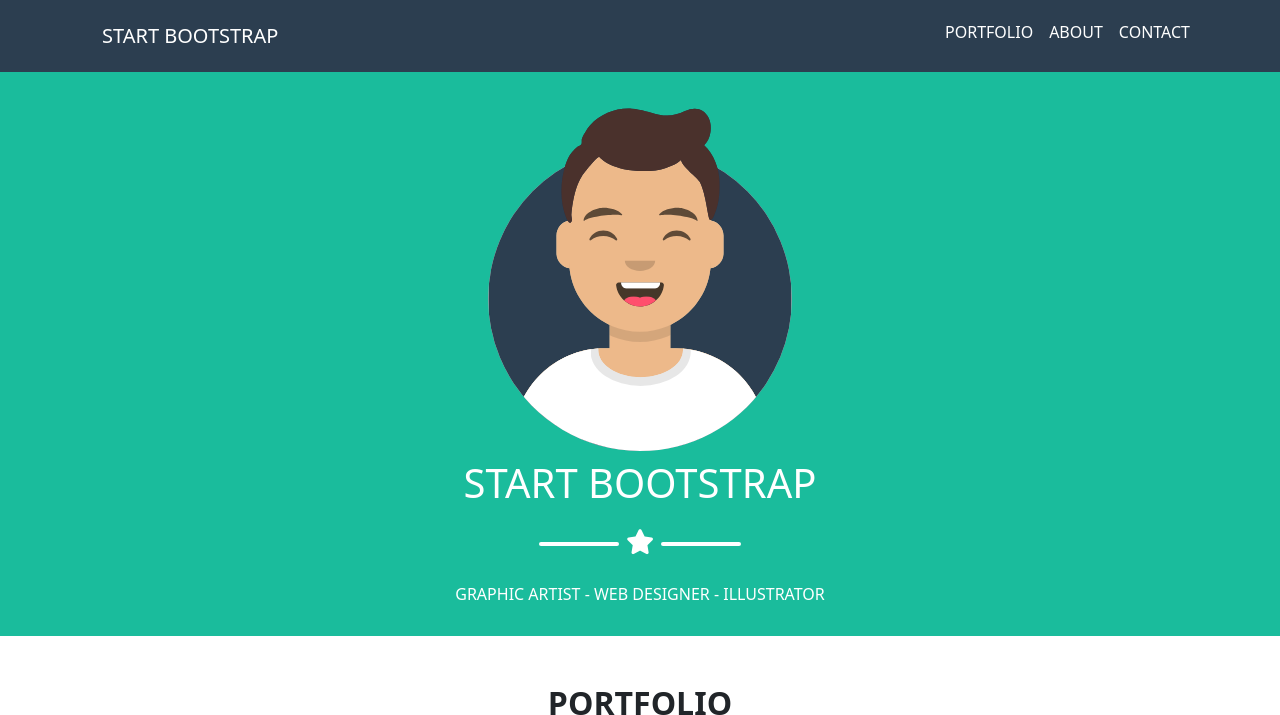
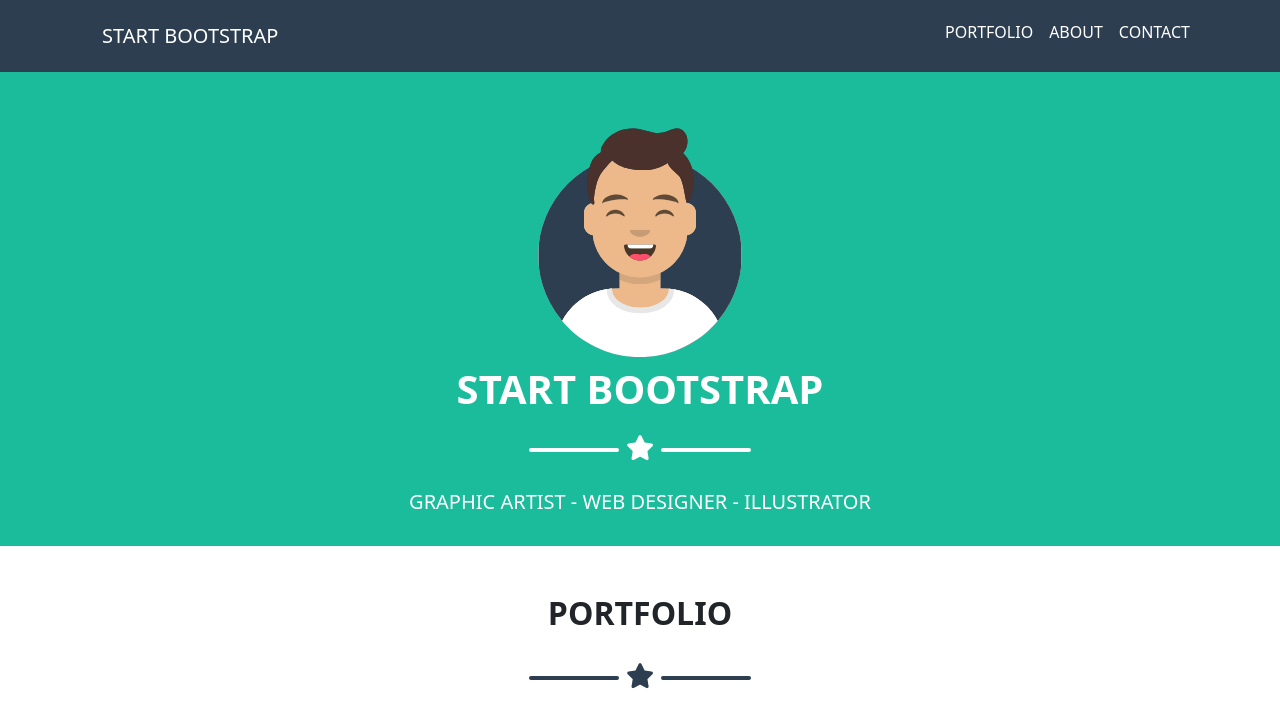
Before and after one commit to antoniogisondi/html-css-bootstrap-freelancer, a plain HTML site: page index.html in a window 1280 px wide. Shown: the top 715 px of the page. Drawn offline with nearby package versions, Linux system fonts and the light colour scheme.

Commit message:
Miglioramenti grafici

```diff
--- a/css/style.css
+++ b/css/style.css
@@ -21,7 +21,7 @@ h1, h6, h5, i, .footer span, .contain-about h3, .contain p{
 }
 
 .contain-jumbo img{
-    width: 30%;
+    width: 20%;
 }
 
 .contact, .contain-jumbo, .contain-portfolio, .contain-about span i{
@@ -81,7 +81,7 @@ h1, h6, h5, i, .footer span, .contain-about h3, .contain p{
 }
 
 .line{
-    width: 80px;
+    width: 90px;
     height: 4px;
     display: inline-flex;
     margin-bottom: 5px;
--- a/index.html
+++ b/index.html
@@ -48,14 +48,14 @@
         <div class="container-fluid background-azure">
             <div class="container text-center">
                 <div class="row row-cols-1">
-                    <div class="col mt-4">
+                    <div class="col mt-5">
                         <div class="contain-jumbo">
                             <img src="./img/avatar.svg" alt="avatar">
                         </div>
                     </div>
                     <div class="col mt-2">
                         <div class="contain-jumbo">
-                            <h1>START BOOTSTRAP</h1>
+                            <h1><strong>START BOOTSTRAP</strong></h1>
                         </div>
                     </div>
                     <div class="col mt-2">
@@ -67,7 +67,7 @@
                     </div>
                     <div class="col mt-4 mb-4">
                         <div class="contain-jumbo">
-                            <h6>GRAPHIC ARTIST - WEB DESIGNER - ILLUSTRATOR</h6>
+                            <h5>GRAPHIC ARTIST - WEB DESIGNER - ILLUSTRATOR</h5>
                         </div>
                     </div>
                 </div>
@@ -82,7 +82,7 @@
                             <h2><strong>PORTFOLIO</strong></h2>
                         </div>
                     </div>
-                    <div class="col mb-3">
+                    <div class="col mb-4">
                         <div class="contain-portfolio">
                             <div class="line blue"></div>
                             <span><i class="fa-solid fa-star"></i></span>
```
